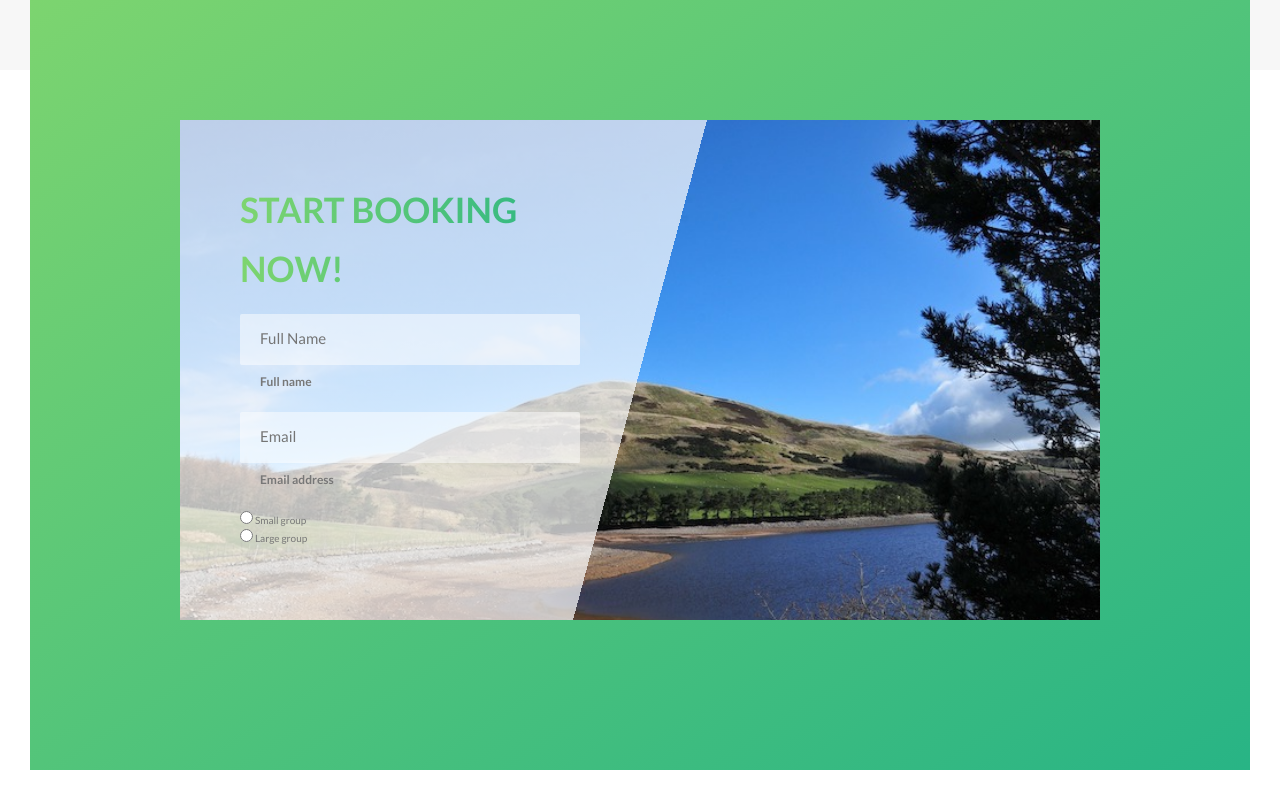
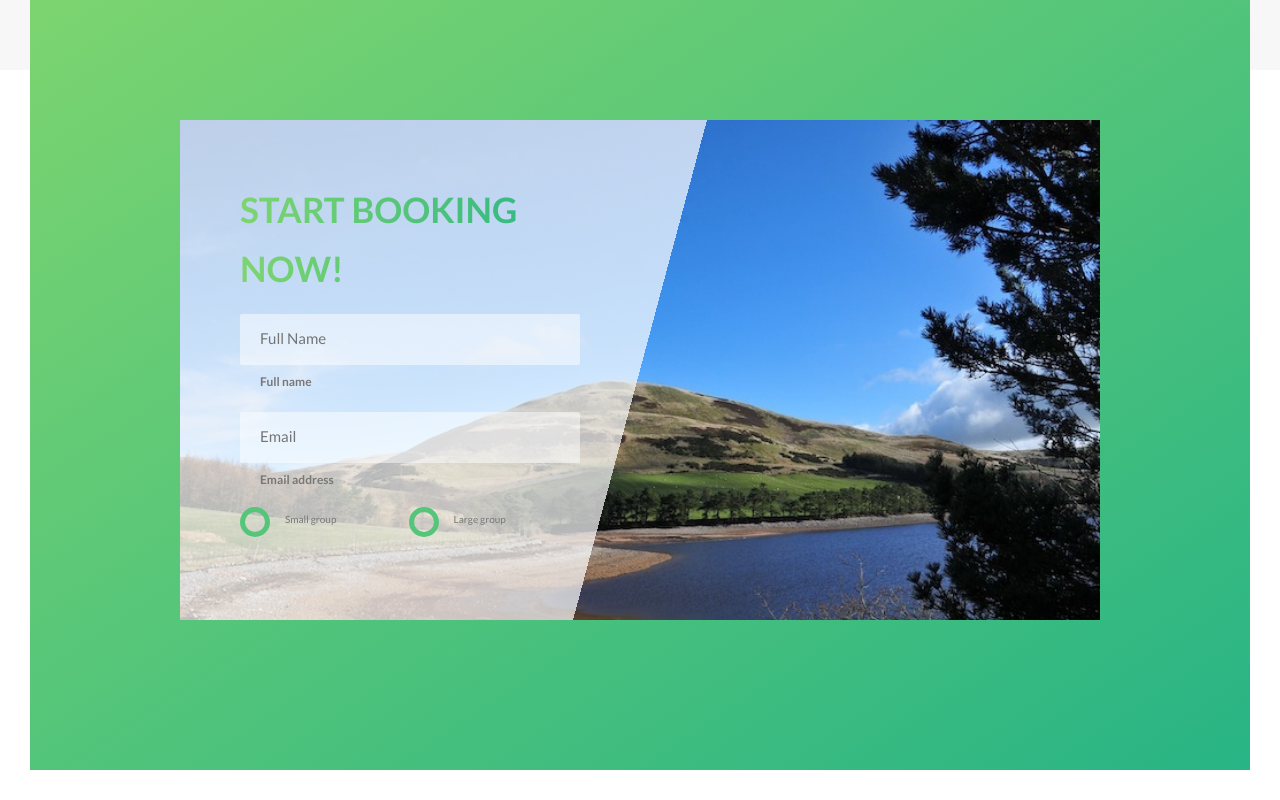
Before and after one commit to Slav666/Pentland_Hills_project, a website: page index.html in a window 1280 px wide. Shown: the part 2991-3791 px from the top of the page. Drawn offline with Linux system fonts and the light colour scheme.

Commit message:
Finish styling radio buttons

```diff
--- a/index.html
+++ b/index.html
@@ -207,12 +207,17 @@
                             </div>
                             <div class="form__group">
                                 <div class="form__radio-group">
-                                    <input type="radio" class="form__radio-input" id="small">
-                                    <label for="small" class="form__radio-label">Small group</label>
+                                    <input type="radio" class="form__radio-input" id="small" name="radio-select">
+                                    <label for="small" class="form__radio-label">
+                                        <span class="form__radio-button"></span>
+                                        Small group
+                                    </label>
                                 </div>
                                 <div class="form__radio-group">
-                                    <input type="radio" class="form__radio-input" id="large">
-                                    <label for="large" class="form__radio-label">Large group</label>
+                                    <input type="radio" class="form__radio-input" id="large" name="radio-select">
+                                    <label for="large" class="form__radio-label">
+                                            <span class="form__radio-button"></span>
+                                        Large group</label>
                                 </div>
                             </div>
                         </form>
--- a/sass/components/_form.scss
+++ b/sass/components/_form.scss
@@ -23,6 +23,9 @@
             border-bottom: 3px solid red;
         }
     }
+    &__radio-input {
+        display: none;
+    }
 
     &__label {
         font-size: 1.2rem;
@@ -31,4 +34,43 @@
         margin-top: .7rem;
         display: block;
     }
+    &__radio-group {
+        width: 49%;
+        display: inline-block;
+    }
+    &__radio-label {
+        font-size: 1rem;
+        cursor: pointer;
+        position: relative;
+        padding-left: 4.5rem;
+    }
+    &__radio-button {
+        height: 3rem;
+        width: 3rem;
+        border: 5px solid $color-primary;
+        border-radius: 50%;
+        display: block;
+        position: absolute;
+        left: 0;
+        top: -.6rem;
+
+        &::after {
+            content: "";
+            display: block;
+            height: 1.3rem;
+            width: 1.3rem;
+            border-radius: 50%;
+            position: absolute;
+            top: 50%;
+            left: 50%;
+            transform: translate(-50%, -50%);
+            background-color: $color-primary;
+            opacity: 0;
+            transition: opacity .2s;
+        }
+    }
+
+    &__radio-input:checked ~ &__radio-label &__radio-button::after {
+        opacity: 1;
+    }
 }
```
Also changed, not shown: css/style.css, sass/main.scss (line endings or trailing spaces).
